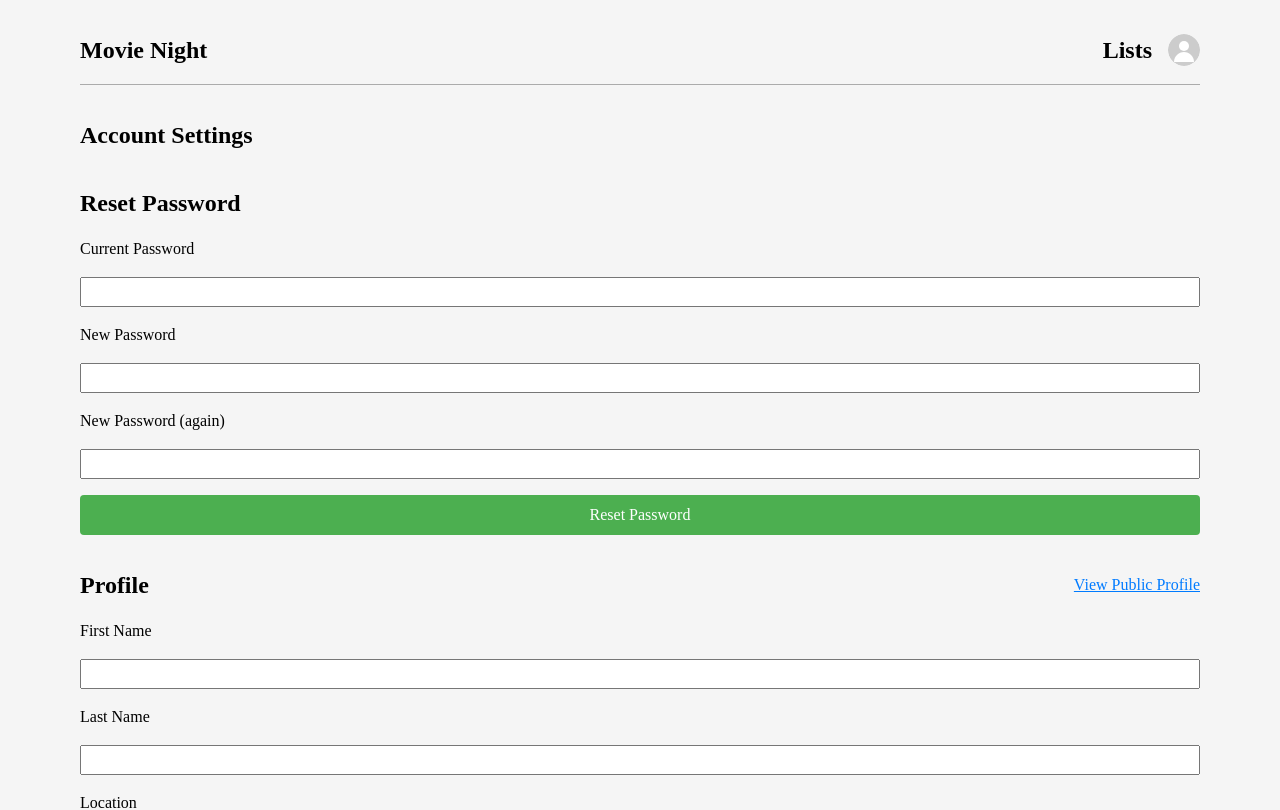
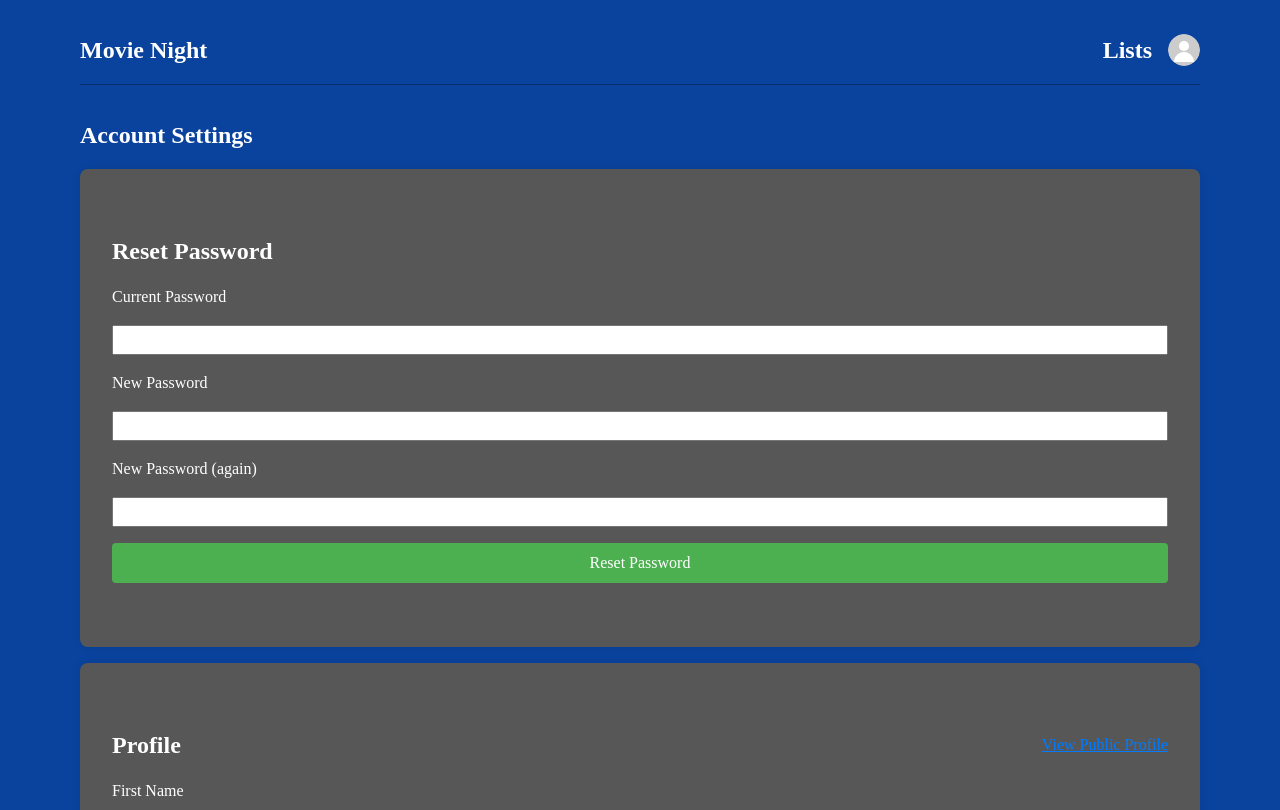
Before and after one commit to tiradoe/movie-night-web, a Nuxt app: page /account-settings in a window 1280 px wide. Shown: the top 810 px of the page. Built offline with nearby package versions, Linux system fonts and the light colour scheme.

Commit message:
updated theme

```diff
--- a/app/app.vue
+++ b/app/app.vue
@@ -13,6 +13,7 @@
 body {
   background-color: var(--color-primary);
   font-family: var(--font-body), serif;
+  color: var(--color-surface);
 }
 
 .content {
--- a/app/assets/css/variables.css
+++ b/app/assets/css/variables.css
@@ -1,14 +1,16 @@
 :root {
-    --color-primary: #f5f5f5;
+    --color-primary: #0a439e;
     --color-surface: #fff;
     --font-body: 'Ubuntu', serif;
     --result-background: #c4c1d2;
-    --panel-background: #f5f5f5;
-    --card-background: #c4c1d2;
+    --card-background: #575757;
+    --panel-background: var(--card-background);
     --color-button-primary: #4caf50;
     --color-button-warning: #f59e0b;
     --color-button-danger: #fb3b3b;
     --color-action-button-text: #fff;
-    --color-success-text: #4caf50;
+    --color-list-item-hover: #0058bd;
+    --color-success-text: #4caf50p;
     --color-error-text: #fb3b3b;
+    --color-movie-background: #453e3e;
 }
--- a/app/components/movie-list.vue
+++ b/app/components/movie-list.vue
@@ -28,6 +28,7 @@ const sortMovies = (movies: Movie[]): Movie[] => {
   if (!currentSort.value) return movies;
 
   const {field, direction} = currentSort.value;
+  console.log(movies)
   return [...movies].sort((a, b) => {
     const aVal = a[field];
     const bVal = b[field];
@@ -122,7 +123,7 @@ const isSortActive = (field: SortField, direction: SortDirection): boolean => {
           </ul>
         </div>
       </div>
-      <ButtonAction v-if="canEdit" button-text="Add Movie" @action="emit('add-movie')" />
+      <ButtonAction v-if="canEdit" button-text="Add Movie" @action="emit('add-movie')"/>
     </div>
     <div v-if="filteredMovies.length === 0" class="movie-quote">
       <span class="quote">"You complete me."</span>
@@ -220,6 +221,7 @@ const isSortActive = (field: SortField, direction: SortDirection): boolean => {
   position: relative;
   width: 100%;
   height: 100%;
+  background-color: var(--color-movie-background);
 }
 
 .movie img {
--- a/app/components/panels/movie-details.vue
+++ b/app/components/panels/movie-details.vue
@@ -70,6 +70,7 @@ const criticScores = computed(() => {
 <style scoped>
 dt {
   font-weight: bold;
+  font-size: 1.3rem;
 }
 
 .movie-detail {
@@ -110,6 +111,7 @@ dt {
 
 .movie-title {
   text-align: center;
+  font-size: 2rem;
 }
 
 @media (max-width: 1300px) {
--- a/app/components/profile-menu.vue
+++ b/app/components/profile-menu.vue
@@ -58,7 +58,7 @@ onUnmounted(() => document.removeEventListener('click', onClickOutside))
   right: 0;
   top: 100%;
   margin-top: 0.5rem;
-  background: white;
+  background: var(--card-background);
   border: 1px solid #ccc;
   border-radius: 0.5rem;
   list-style: none;
@@ -75,7 +75,7 @@ onUnmounted(() => document.removeEventListener('click', onClickOutside))
 }
 
 .dropdown li:hover {
-  background: #f0f0f0;
+  background: var(--color-list-item-hover);
 }
 
 </style>
--- a/app/pages/account-settings.vue
+++ b/app/pages/account-settings.vue
@@ -3,19 +3,23 @@
 import PageTitle from "~/components/common/page-title.vue";
 import PasswordResetForm from "~/components/forms/password-reset-form.vue";
 import ProfileForm from "~/components/forms/profile-form.vue";
+import Card from "~/components/common/card.vue";
 </script>
 
 <template>
-  <div>
+  <div class="content">
     <PageTitle title="Account Settings"/>
 
+    <card>
       <div class="password-settings settings-section">
         <h2>Reset Password</h2>
         <PasswordResetForm/>
 
 
       </div>
+    </card>
 
+    <card>
       <div class="profile-settings settings-section">
         <div class="profile-header">
           <h2>Profile</h2>
@@ -24,6 +28,7 @@ import ProfileForm from "~/components/forms/profile-form.vue";
 
         <ProfileForm/>
       </div>
+    </card>
   </div>
 
 </template>
--- a/app/pages/lists/index.vue
+++ b/app/pages/lists/index.vue
@@ -83,7 +83,7 @@ const refreshLists = () => {
 }
 
 .movie-list li:hover {
-  background-color: #eee;
+  background-color: var(--color-list-item-hover);
 }
 
 .not-found-message {
```
Lines whose indentation alone changed are shown as unchanged.
